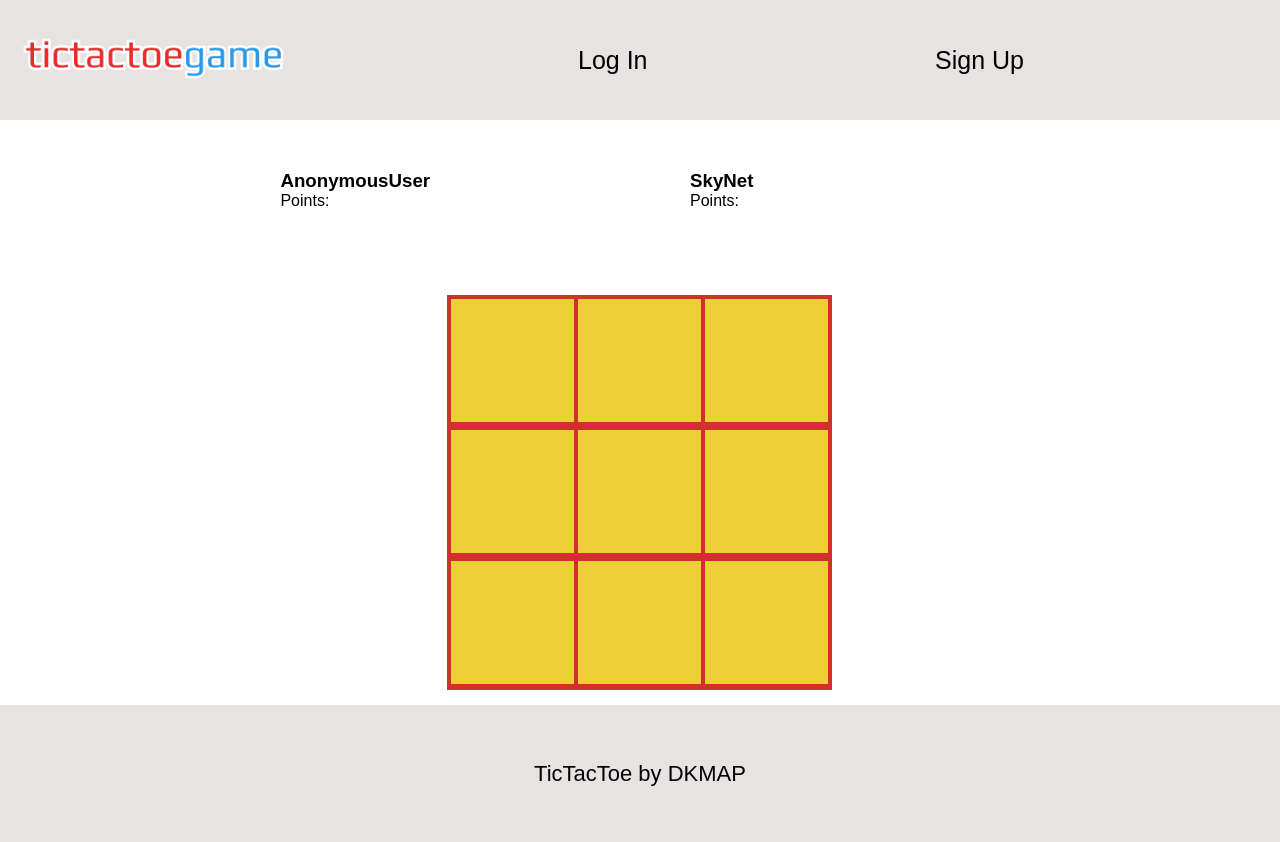
After one commit to infoshareacademy/jpydzr1-dkmap-django, a Django app: page /game/board/ in a window 1280 px wide. The commit adds this page. Run offline with Django 3.2, Linux system fonts and the light colour scheme.

Commit message:
board templates add

```diff
--- a/TicTacToe/game/urls.py
+++ b/TicTacToe/game/urls.py
@@ -1,8 +1,9 @@
 from django.urls import path
-from game.views import ProfileView
+from game.views import ProfileView, BoardView
 
 
 urlpatterns = [
-    path('profile/', ProfileView.as_view(), name='profile-view')
+    path('profile/', ProfileView.as_view(), name='profile-view'),
+    path('board/', BoardView.as_view(), name='board'),
 
 ]
--- a/TicTacToe/game/views.py
+++ b/TicTacToe/game/views.py
@@ -1,8 +1,6 @@
 from django.shortcuts import render
 from django.views.generic import View
 from menu.models import PlayerStatistic
-
-# Create your views here.
 
 
 class ProfileView(View):
@@ -20,3 +18,11 @@ class ProfileView(View):
             'username': 'mateusz',
         }
         return render(self.request, 'profile_view.html', context)
+
+
+class BoardView(View):
+    def get(self, request):
+        return render(self.request, 'board_view.html')
+
+    def post(self, request):
+        data = self.request.POST
--- a/TicTacToe/player/models.py
+++ b/TicTacToe/player/models.py
@@ -1,4 +1,5 @@
 from django.contrib.auth.models import AbstractUser, Group
+from django.db import models
 
 
 class CustomUser(AbstractUser):
--- a/TicTacToe/static/css/style.css
+++ b/TicTacToe/static/css/style.css
@@ -54,6 +54,30 @@ p:nth-child(odd){
     flex-wrap: wrap;
     justify-content: center;
 }
+
+.board-container {
+    width: 385px;
+    height: 395px;
+    left: 134px;
+    top: 49px;
+    background: #D32F2F;
+}
+
+.board-row{
+    display: flex;
+    flex-direction: row;
+    padding: 2px;
+}
+
+.board-field{
+    margin: 2px;
+    width: 123px;
+    height: 123px;
+    left: 143px;
+    top: 56px;
+    background: #ECCF37;
+}
+
 
 .column-100{
     padding: 35px 0 15px 0;
--- /dev/null
+++ b/TicTacToe/templates/board.html
@@ -0,0 +1,21 @@
+
+
+<div class="board-container">
+
+    <div class="board-row">
+        <div class="board-field"></div>
+        <div class="board-field"></div>
+        <div class="board-field"></div>
+    </div>
+    <div class="board-row">
+        <div class="board-field"></div>
+        <div class="board-field"></div>
+        <div class="board-field"></div>
+    </div>
+    <div class="board-row">
+        <div class="board-field"></div>
+        <div class="board-field"></div>
+        <div class="board-field"></div>
+    </div>
+
+</div>
--- /dev/null
+++ b/TicTacToe/templates/board_view.html
@@ -0,0 +1,24 @@
+{% extends 'base.html' %}
+
+
+{% block content %}
+
+    <div class="container">
+        <div class="container">
+        <div class="column-50">
+            <h3>{{ user|capfirst }}</h3>
+            <p>Points: </p>
+        </div>
+        <div class="column-50">
+            <h3>SkyNet</h3>
+            <p>Points: </p>
+        </div>
+    </div>
+
+        <div class="column-100">
+
+            {% include 'board.html' %}
+        </div>
+    </div>
+
+{% endblock content %}
--- a/TicTacToe/templates/new_game.html
+++ b/TicTacToe/templates/new_game.html
@@ -10,7 +10,7 @@
 
     <div class="container">
         <div class="column-50">
-            <a href="{% url "new-game-view" %}">
+            <a href="{% url "board" %}">
                 <button class="CTA-button" type="button">Single Player</button>
             </a>
 
--- a/TicTacToe/templates/profile_view.html
+++ b/TicTacToe/templates/profile_view.html
@@ -11,7 +11,7 @@
 
     <div class="container">
         <div class="column-50">
-            <a href="{% url "new-game-view" %}">
+            <a href="{% url "board" %}">
                 <button class="CTA-button" type="button">Single Player</button>
             </a>
 
```
Also changed, not shown: TicTacToe/menu/models.py (+14 -18 lines), TicTacToe/menu/forms.py (line endings or trailing spaces), TicTacToe/menu/migrations/0002_auto_20210110_1523.py (added), TicTacToe/player/migrations/0002_auto_20210110_1523.py.
